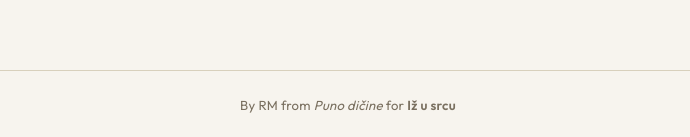
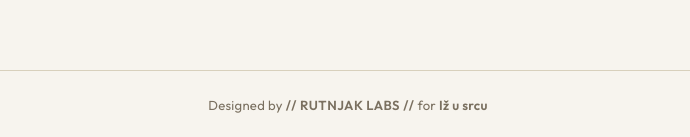
Before and after one commit to RomanMiler73/iz-photo-challenge, a React (Vite) app in the folder iz-photo-challenge/: page / in a window 1280 px wide. Shown: the part 1034-1171 px from the top of the page, without its empty margins (292-982 px from the left). Built offline with nearby package versions, Linux system fonts and the light colour scheme; no server answers; the database is empty.

Commit message:
Footer: Designed by // RUTNJAK LABS // for Iž u srcu

```diff
--- a/iz-photo-challenge/src/App.jsx
+++ b/iz-photo-challenge/src/App.jsx
@@ -87,7 +87,15 @@ export default function App() {
           fontFamily: 'var(--font-body)',
           letterSpacing: '0.02em',
         }}>
-          By RM from <em>Puno dičine</em> for <strong>Iž u srcu</strong>
+          Designed by{' '}
+          <a
+            href="/#about"
+            style={{ color: 'var(--muted)', textDecoration: 'none', fontWeight: 600, letterSpacing: '0.04em' }}
+            onClick={(e) => { e.preventDefault(); window.location.hash = 'about' }}
+          >
+            // RUTNJAK LABS //
+          </a>
+          {' '}for <strong>Iž u srcu</strong>
         </footer>
       )}
     </>
--- a/iz-photo-challenge/src/pages/Terms.jsx
+++ b/iz-photo-challenge/src/pages/Terms.jsx
@@ -61,7 +61,7 @@ export default function Terms() {
           fontSize: '0.85rem',
           color: 'var(--muted)',
         }}>
-          By RM from <em>Puno dičine</em> for <strong>Iž u srcu</strong>
+          Designed by <strong>// RUTNJAK LABS //</strong> for <strong>Iž u srcu</strong>
         </div>
 
       </div>
```
Also changed, not shown: 1 other file (tests, documents, lock files or other folders).
